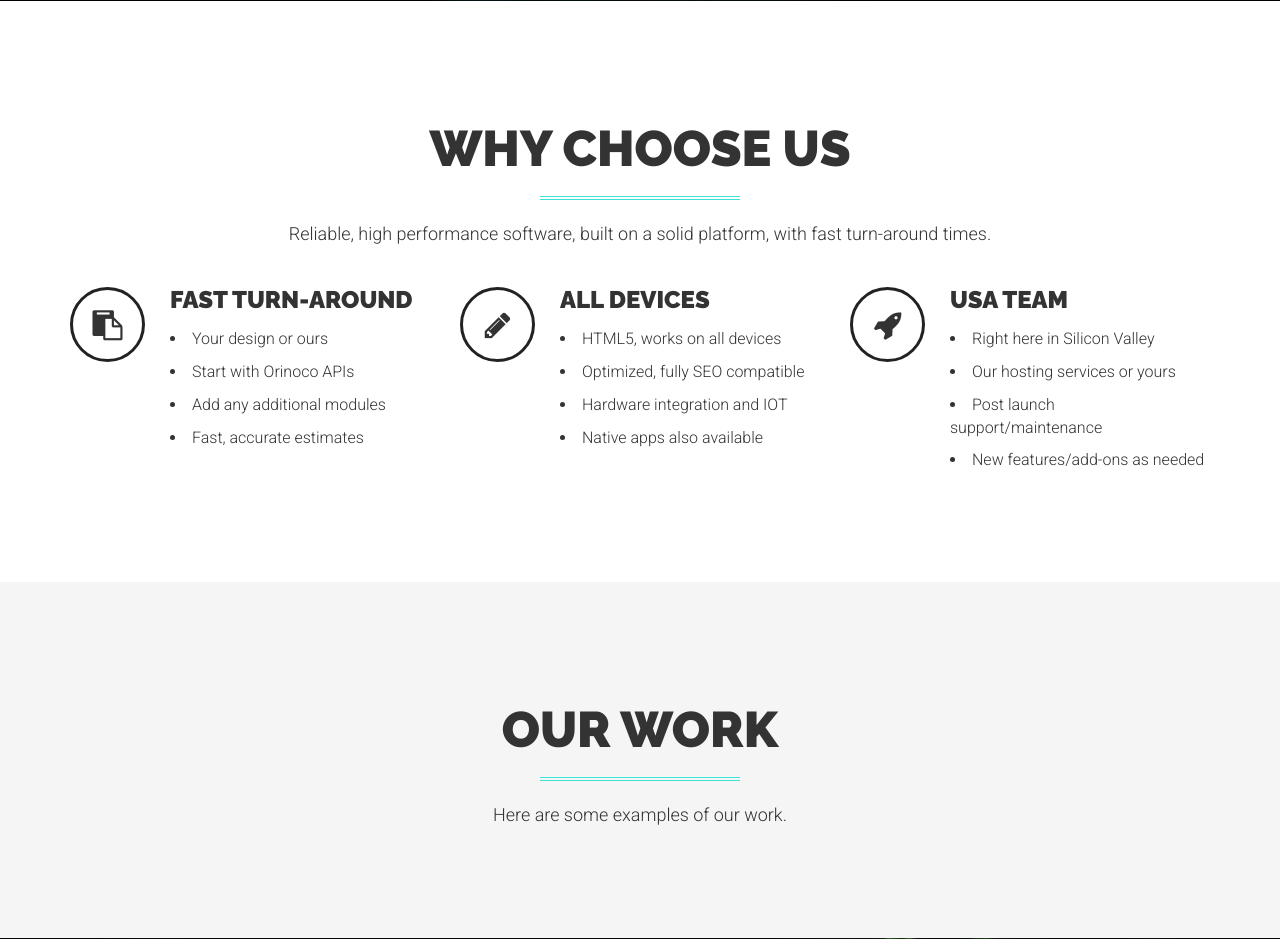
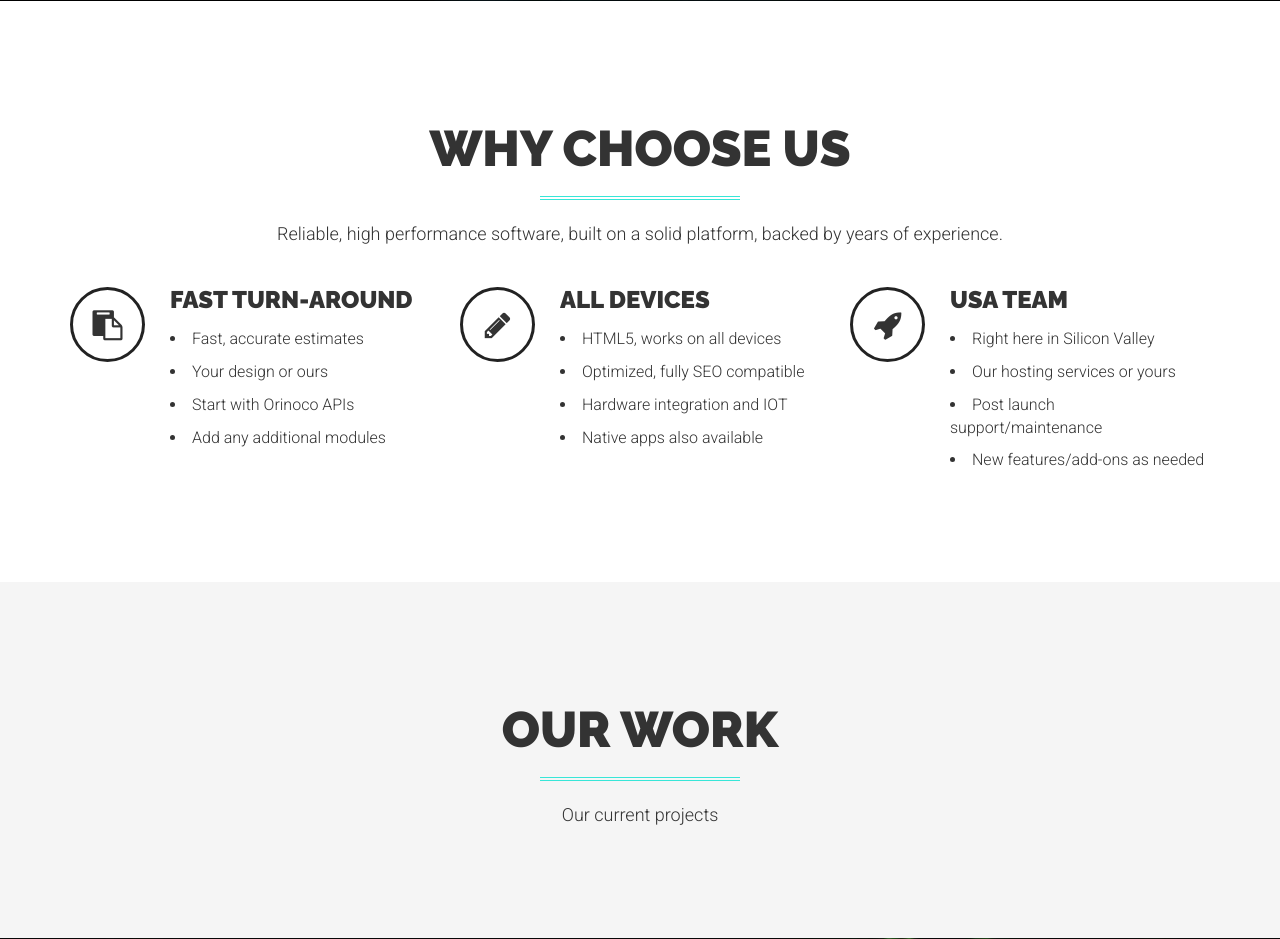
Before and after one commit to afarouk/orinoco, a PHP site: page / in a window 1280 px wide. Shown: the part 3388-4327 px from the top of the page. Run offline with PHP 8.4, Linux system fonts and the light colour scheme.

Commit message:
site update

```diff
--- a/index.php
+++ b/index.php
@@ -227,7 +227,7 @@
                 <div class="col-lg-12 wow fadeIn">
                     <h2>Why choose us</h2>
                     <hr class="colored">
-                    <p>Reliable, high performance software, built on a solid platform, with fast turn-around times.</p>
+                    <p>Reliable, high performance software, built on a solid platform, backed by years of experience.</p>
                 </div>
             </div>
             <div class="row content-row">
@@ -240,10 +240,10 @@
                         <div class="media-body">
                             <h3 class="media-heading">Fast turn-around</h3>
                             <ul>
+                                <li>Fast, accurate estimates</li>
                                 <li>Your design or ours</li>
                                 <li>Start with Orinoco APIs</li>
                                 <li>Add any additional modules</li>
-                                <li>Fast, accurate estimates</li>
                             </ul>
                         </div>
                     </div>
@@ -291,7 +291,7 @@
         <div class="container text-center wow fadeIn">
             <h2>Our Work</h2>
             <hr class="colored">
-            <p>Here are some examples of our work.</p>
+            <p>Our current projects</p>
         </div>
     </section>
 
@@ -817,7 +817,7 @@
                         <div class="col-md-8 col-md-offset-2">
                             <h2>Backoffice App</h2>
                             <hr class="colored">
-                            <p>The Backoffice App is part of the Orinoco Platform. Any client using Orinoco can manage all their features, content, customer database etc. using their account via the free backoffice app. </p>
+                            <p>The backoffice app is part of the Orinoco Platform. Via this app, any Orinoco client can manage all their features, content, customer database etc. from anywhere, at anytime. A web version is also available. </p>
                         </div>
                         <div class="col-md-8 col-md-offset-2">
                             <div class="device-mockup ipad_air_2 landscape gold">
```
